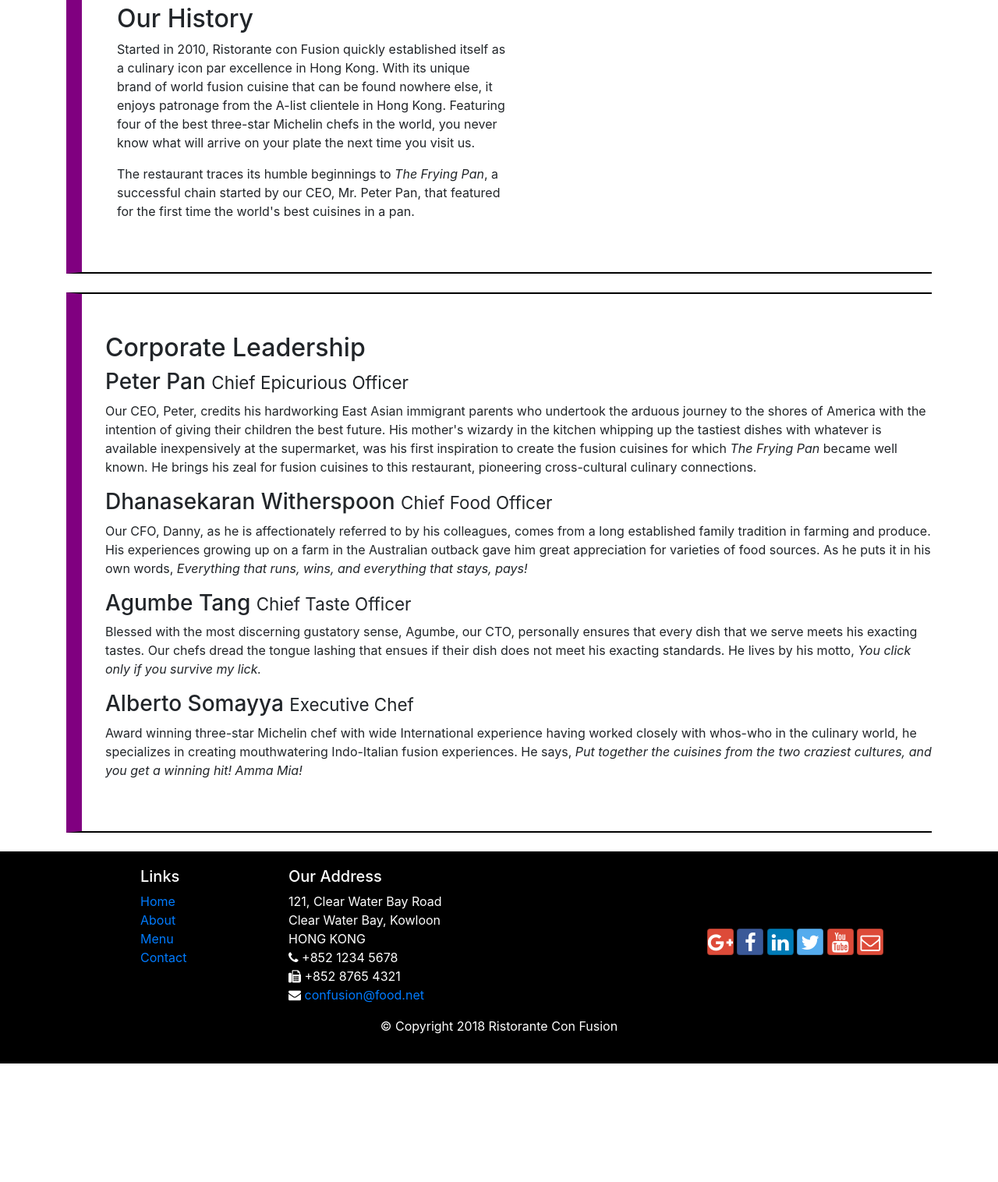
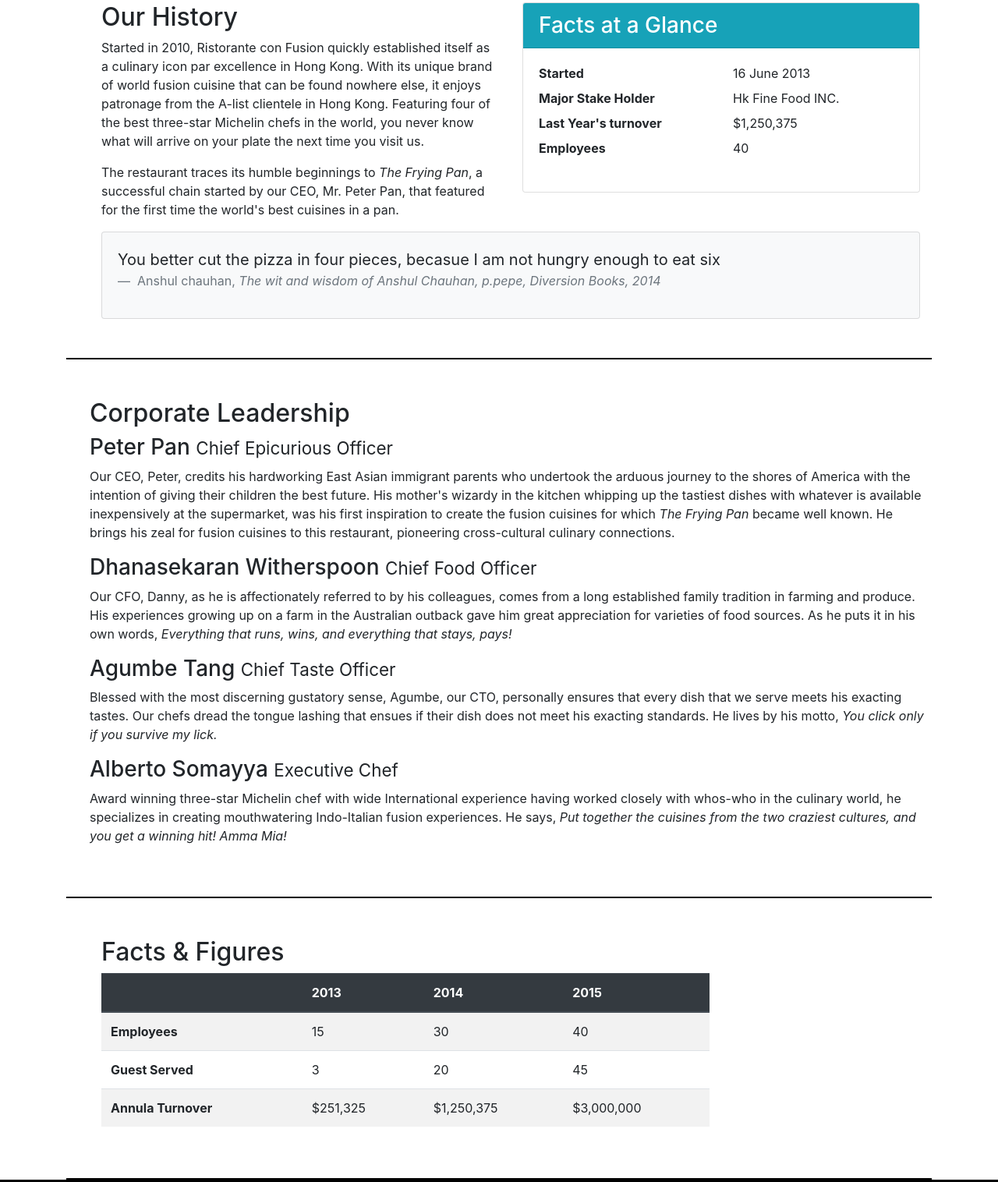
Before and after one commit to chauhanad1/Full_stack, a website: page aboutus.html in a window 1280 px wide. Shown: the part 512-2028 px from the top of the page at 78% size. Before the commit the page ends 1876 px from the top, so only its background shows below. Drawn offline with nearby package versions, Linux system fonts and the light colour scheme.

Commit message:
Tables and cards and content of row-content class is changed

```diff
--- a/aboutus.html
+++ b/aboutus.html
@@ -68,12 +68,43 @@
                 <p>Started in 2010, Ristorante con Fusion quickly established itself as a culinary icon par excellence in Hong Kong. With its unique brand of world fusion cuisine that can be found nowhere else, it enjoys patronage from the A-list clientele in Hong Kong.  Featuring four of the best three-star Michelin chefs in the world, you never know what will arrive on your plate the next time you visit us.</p>
                 <p>The restaurant traces its humble beginnings to <em>The Frying Pan</em>, a successful chain started by our CEO, Mr. Peter Pan, that featured for the first time the world's best cuisines in a pan.</p>
             </div>
-            <div>
+            <div class="col-sm">
+                <div class="card">
+                    <h3 class="card-header bg-info text-white">Facts at a Glance</h3>
+                    <div class="card-body">
+                        <dl class="row">
+                            <dt class="col-6">Started</dt>
+                            <dd class="col-6">16 June 2013</dd>
+                            <dt class="col-6">Major Stake Holder</dt>
+                            <dd class="col-6">Hk Fine Food INC.</dd>
+                            <dt class="col-6">Last Year's turnover</dt>
+                            <dd class="col-6">$1,250,375</dd>
+                            <dt class="col-6">Employees</dt>
+                            <dd class="col-6">40</dd>
+                        </dl>
+                        </div>
+                    </div>
             </div>
+            <div class="col-12">
+                <div class="card card-body bg-light">
+                    <blockquote class="blockquote">
+                        <p class="mb-0">
+                            You better cut the pizza in four pieces,
+                            becasue I am not hungry enough to eat six
+                        </p>
+                        <footer class="blockquote-footer">
+                            Anshul chauhan,
+                             <cite title="Source Title">The wit and wisdom of Anshul Chauhan, p.pepe,
+                                    Diversion Books, 2014
+                                </cite>
+                        </footer>
+
+                    </blockquote>
+                </div>
+            </div>
+
         </div>
-        <div>
-            <br>
-        </div>
+
 
         <div class = "row row-content ">
             <div calss = "col-12 col-sm ">
@@ -89,15 +120,57 @@
             </div>
        </div>
 
+       <div class="row row-content">
+           <div class="col-12 col-sm-9">
+               <h2> Facts &amp; Figures</h2>
+               <div class="table-responsive">
+                   <table class="table table-striped">
+                       <thead class="thead-dark">
+                           <tr>
+                               <th>&nbsp;</th>
+                               <th>2013</th>
+                               <th>2014</th>
+                               <th>2015</th>
+                           </tr>
+                       </thead>
+                       <tbody>
+                            <tr>
+                                <th>Employees</th>
+                                <td>15</td>
+                                <td>30</td>
+                                <td>40</td>
+                            </tr>
+                            <tr>
+                                <th>Guest Served</th>
+                                <td>3</td>
+                                <td>20</td>
+                                <td>45</td>
+                            </tr>
+                            <tr>
+                                <th>Annula Turnover</th>
+                                <td>$251,325</td>
+                                <td>$1,250,375</td>
+                                <td>$3,000,000</td>
+                            </tr>
+                       </tbody>
+                   </table>
+               </div>
+           </div>
+           <div class="col-12 col-sm-3"></div>
+       </div>
+
      </div>
 
       <!-- jQuery first, then Popper.js, then Bootstrap JS. -->
       <script src="node_modules/jquery/dist/jquery.slim.min.js"></script>
       <script src="node_modules/popper.js/dist/umd/popper.min.js"></script>
       <script src="node_modules/bootstrap/dist/js/bootstrap.min.js"></script>
-      <div>
-            <br>
-        </div>
+
+
+
+
+
+
     <footer class="footer">
         <div class="container">
             <div class="row">
@@ -138,7 +211,9 @@
                 </div>
            </div>
         </div>
+
     </footer>
+
 
 </body>
 
--- a/css/styles.css
+++ b/css/styles.css
@@ -8,9 +8,9 @@
     padding: 50px 0px 50px 30px;
     min-height: 200px;
 
-    border-left: 20px solid purple;
+   /* border-left: 20px solid purple;*/
    border-bottom: 2px solid black;
-    border-top: 2px solid black;
+   /* border-top: 2px solid black;*/
 
 }
 
```
Also changed, not shown: contactus.html (+2 -1 lines), index.html (+7 -4 lines).
